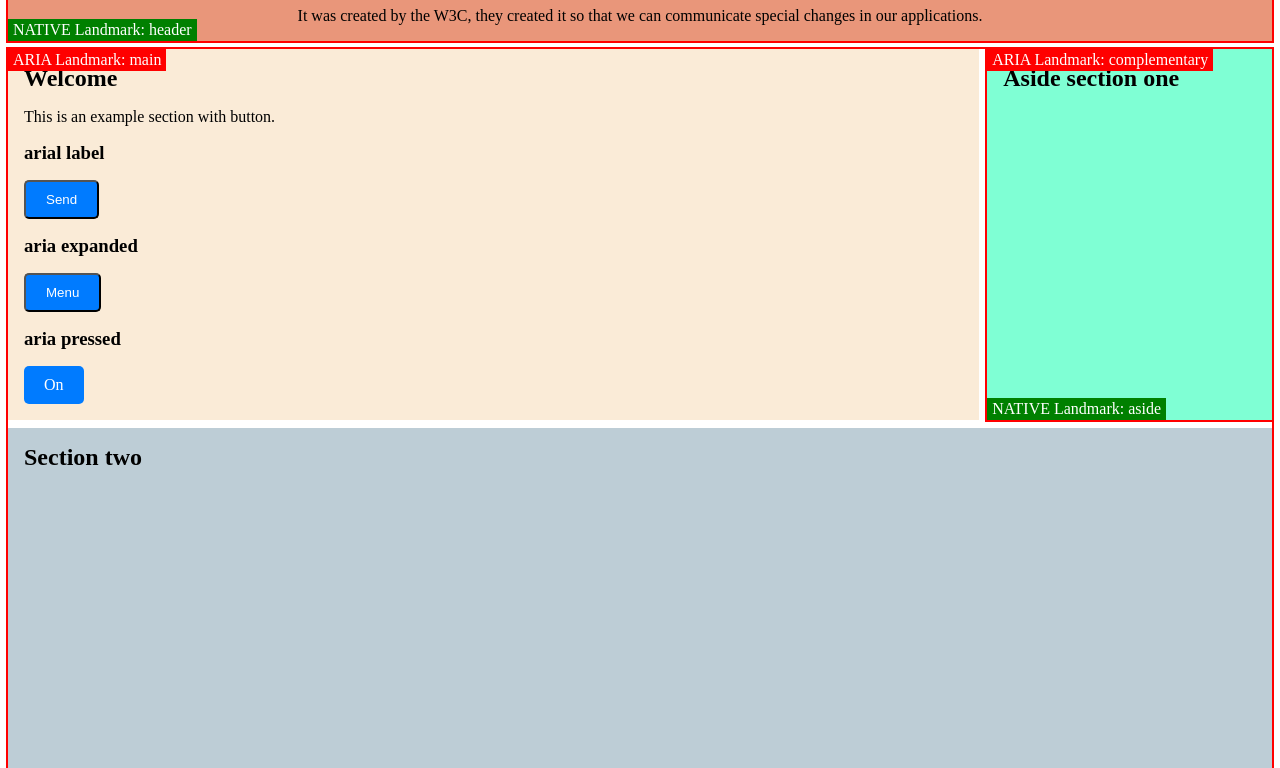
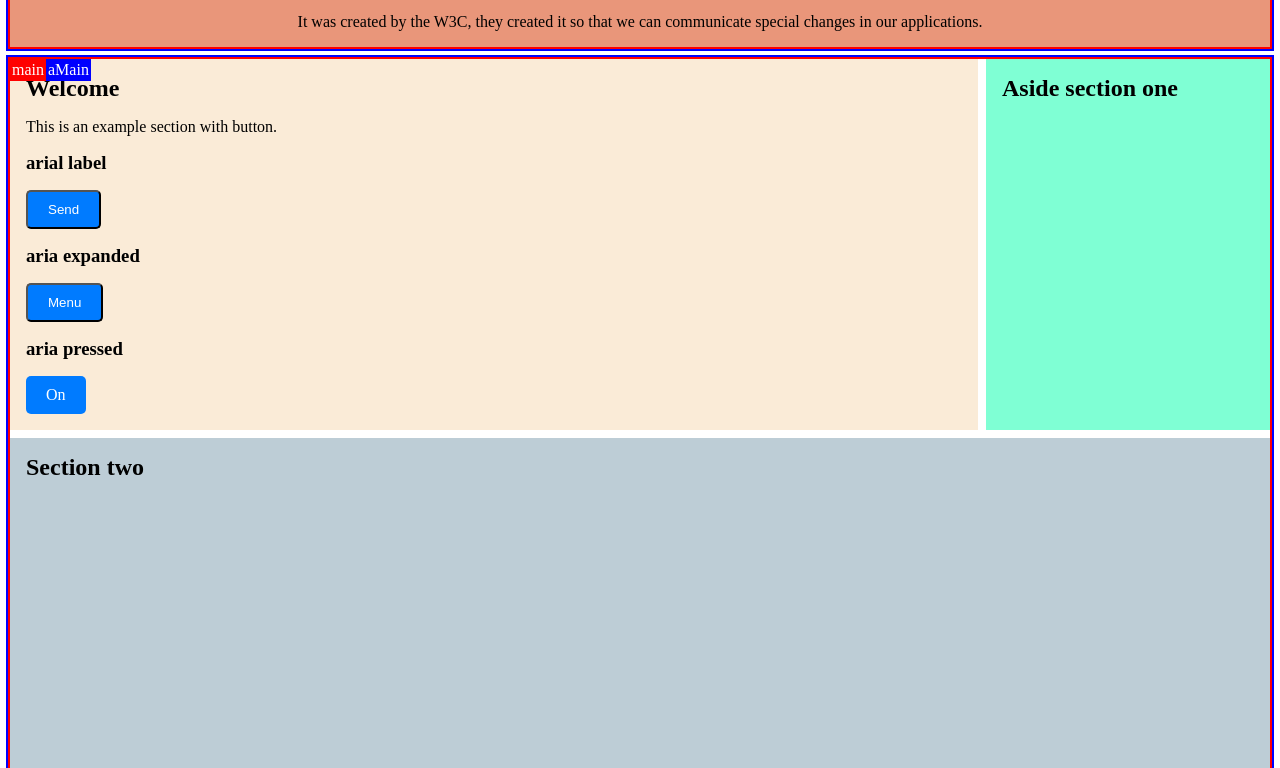
Before and after one commit to AddielQuintero/a11y-training, a website: page index.html in a window 1280 px wide. Shown: the part 166-934 px from the top of the page. Drawn offline with Linux system fonts and the light colour scheme.

Commit message:
fix: improve landMarks

```diff
--- a/index.html
+++ b/index.html
@@ -7,7 +7,7 @@
     <link rel="stylesheet" href="style/css.css" />
   </head>
   <body>
-    <div role="navigation" id="skipLink"><a href="#section-one">Skip to main content</a></div>
+    <div role="navigation" id="skipLink"><a href="#main">Skip to main content</a></div>
 
     <nav role="navigation">
       <div class="logo">
@@ -35,7 +35,7 @@
       </p>
     </header>
 
-    <main role="main">
+    <main role="main" id="main">
       <section id="section-one">
         <div class="section-one_content">
           <div class="title">
--- a/script/landMarks.js
+++ b/script/landMarks.js
@@ -1,51 +1,71 @@
-;(() => {
+// ;(() => {
 const landmarksNative = [
   { selector: 'header', ariaEquivalent: 'banner' },
   { selector: 'nav', ariaEquivalent: 'navigation' },
   { selector: 'main', ariaEquivalent: 'main' },
-    { selector: 'aside', ariaEquivalent: 'complementary' },
   { selector: 'footer', ariaEquivalent: 'contentinfo' },
   { selector: 'form', ariaEquivalent: 'form' },
-    { selector: 'section[aria-labelledby]', ariaEquivalent: 'region' }, // Only if it has an accessible name, for example via aria-labelledby
-    { selector: 'address', ariaEquivalent: 'contentinfo' }, // In some cases, but you have to be careful with its use so as not to confuse navigation.
 ]
 
 const landmarkRoles = [
   'banner', // Usually the site header container.
   'navigation', // For navigation areas.
   'main', // Main content of the page.
-    'complementary', // Complementary content with respect to the main content.
   'contentinfo', // Information about the main content (for example, the footer).
   'form', // Form.
-    'search', // Search section of the site.
-    'application', // Web application interface.
-    'region', // Only if the region has an accessible name.
 ]
 
+let ariaLandmarkCount = 0
+let nativeLandmarkCount = 0
+
+//Find and highlight NATIVE landmarks
+console.log('NATIVE Landmark Roles in use:')
+landmarksNative.forEach((item) => {
+  const elements = document.querySelectorAll(item.selector)
+  elements.forEach((element) => {
+    const firstLabel = highlightElement(element, item.selector, 'red')
+    element.firstLabelWidth = firstLabel.offsetWidth
+    nativeLandmarkCount++
+  })
+  if (elements.length !== 0) {
+    console.log(`${item.selector}: ${elements.length} occurrences`)
+  }
+})
+
+console.log(' ')
 //Find and highlight ARIA landmarks
 console.log('ARIA Landmark Roles in use:')
 landmarkRoles.forEach((role) => {
   const elements = document.querySelectorAll(`[role="${role}"]`)
+  const formattedRole = 'a' + role.charAt(0).toUpperCase() + role.slice(1)
   elements.forEach((element) => {
-      highlightElement(element, 'ARIA Landmark: ' + role, 'red', 'top')
+    const additionalLeft = element.firstLabelWidth || 0
+    highlightElement(element, formattedRole, '#00F', additionalLeft) // store the label element
+
+    ariaLandmarkCount++
   })
-    console.log(`${role}: ${elements.length} occurrences`)
+  if (elements.length !== 0) {
+    console.log(`${formattedRole}: ${elements.length} occurrences`)
+  }
 })
 
-  //Find and highlight NATIVE landmarks
-  console.log(' ')
-  console.log('NATIVE Landmark Roles in use:')
-  landmarksNative.forEach((item) => {
-    const elements = document.querySelectorAll(item.selector)
-    elements.forEach((element) => {
-      highlightElement(element, 'NATIVE Landmark: ' + item.selector, 'green', 'bottom')
-    })
-    console.log(`${item.selector}: ${elements.length} occurrences`)
-  })
+// Check and display messages
+if (ariaLandmarkCount === 0 && nativeLandmarkCount === 0) {
+  console.log('No landmarks used in page')
+} else {
+  if (ariaLandmarkCount === 0) {
+    console.log('No ARIA landmarks used in page')
+  }
+  if (nativeLandmarkCount === 0) {
+    console.log('No NATIVE landmarks used in page')
+  }
+}
 
 //Highlights a given HTML element and adds a label with a specified text.
-  function highlightElement(element, label, bgColor, textPos) {
-    element.style.outline = '2px solid red'
+function highlightElement(element, label, color, additionalLeft = '0') {
+  element.style.outline = `2px solid ${color === '#00F' ? color : 'none'}`
+  element.style.border = `2px solid ${color === 'red' ? color : 'none'}`
+  // element.style.boxShadow  = `0 0 0 2px ${color === '#00F' ? color : 'none'}`
 
   const positionStyle = window.getComputedStyle(element).position
 
@@ -56,13 +76,14 @@
   const labelElement = document.createElement('span')
   labelElement.innerText = label
   labelElement.style.position = 'absolute'
-    labelElement.style.background = bgColor
+  labelElement.style.padding = '2px'
+  labelElement.style.top = '0'
+  labelElement.style.left = additionalLeft + 'px'
+  labelElement.style.zIndex = 999
+  labelElement.style.background = color
   labelElement.style.color = 'white'
-    labelElement.style.padding = '2px 5px'
-    labelElement.style.left = '0'
-    labelElement.style[textPos] = '0'
-    labelElement.setAttribute('aria-hidden', true)
 
   element.prepend(labelElement)
+  return labelElement
 }
-})()
+// })()
--- a/style/css.css
+++ b/style/css.css
@@ -71,10 +71,13 @@ nav a {
   background-color: darksalmon;
 }
 
+#main {
+  margin: 0.5rem 0;
+}
+
 #section-one {
   display: flex;
   justify-content: space-between;
-  margin: 0.5rem 0;
   gap: 0.5rem;
 }
 
```
Lines whose indentation alone changed are shown as unchanged.
